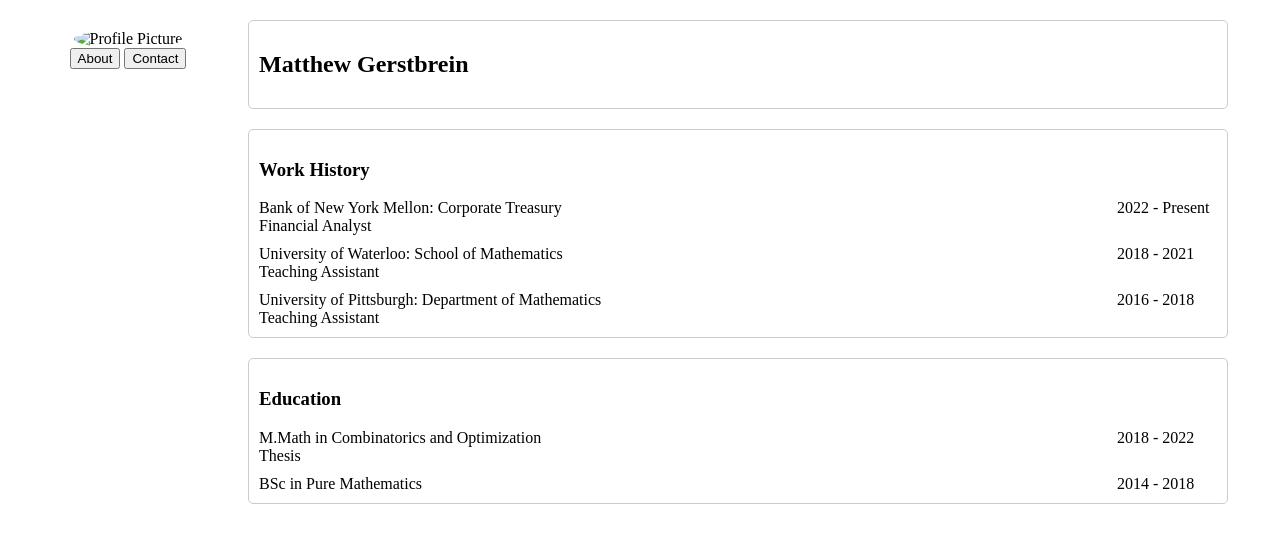
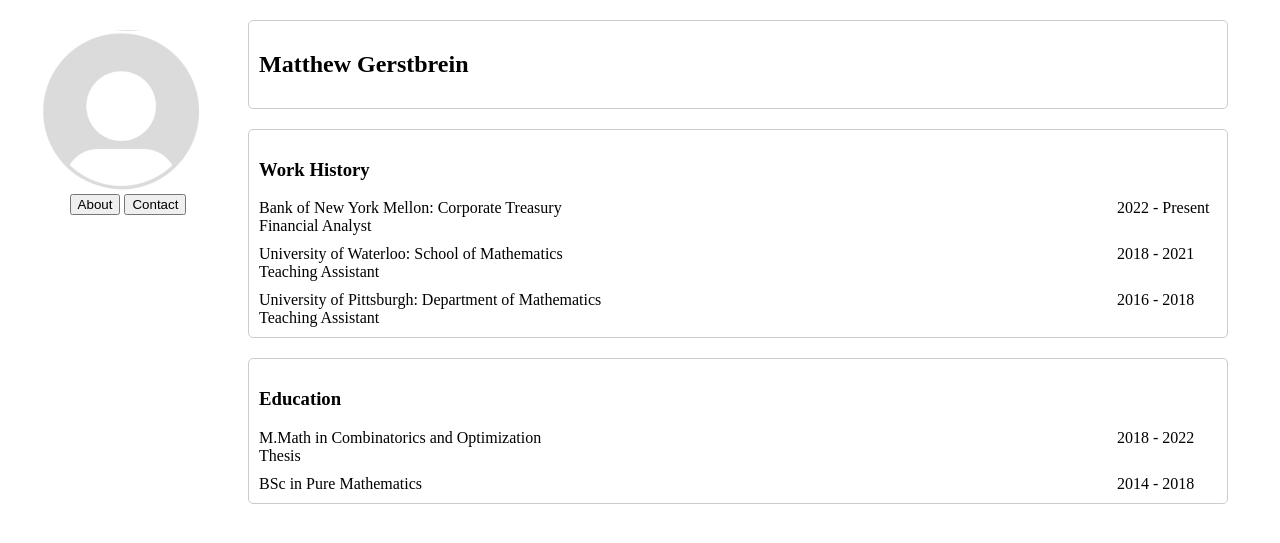
Before and after one commit to matthew-gerstbrein/matthew-gerstbrein.github.io, a Jekyll site: the page index.html, which Jekyll copies as it is, in a window 1280 px wide. Shown: the top 543 px of the page. Built offline with Jekyll 4.4.1, drawn with Linux system fonts in a browser that asks for light colours.

Commit message:
Update index.html

```diff
--- a/index.html
+++ b/index.html
@@ -10,7 +10,7 @@
     <div class="container">
     <!-- Sidebar -->
     <div class="sidebar">
-        <img src="Generic_PFP.png" alt="Profile Picture" style="width: 100%; border-radius: 50%;">
+        <img src="PFP/Generic_PFP.png" alt="Profile Picture" style="width: 100%; border-radius: 50%;">
         <div class="menu">
             <button>About</button>
             <button>Contact</button>
```
